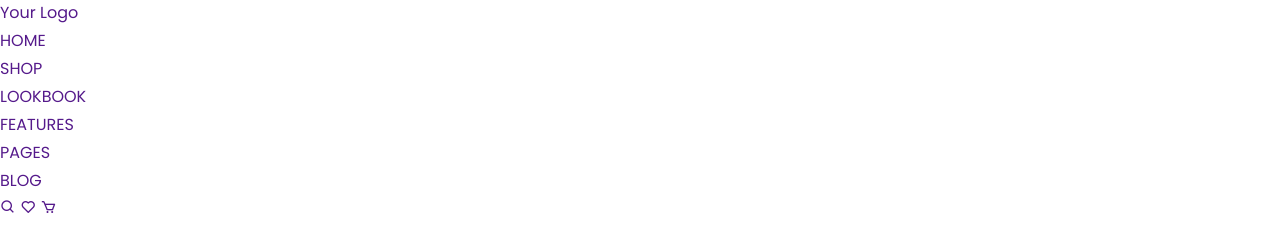
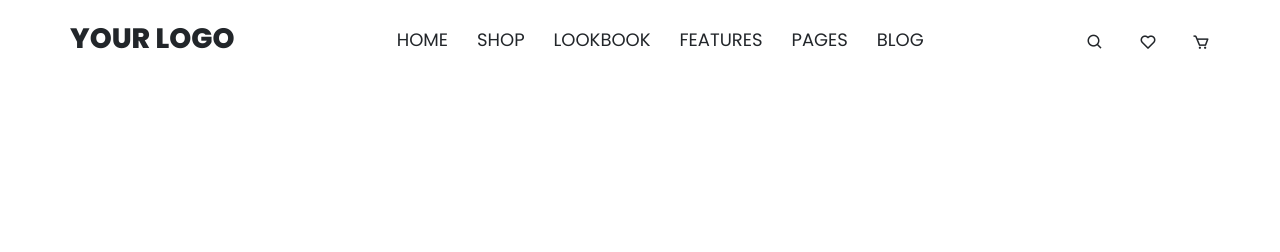
Before and after one commit to Fayzu1in/new, a plain HTML site: page index.html in a window 1280 px wide. Drawn offline with nearby package versions, Linux system fonts and the light colour scheme.

Commit message:
dodelat_dz

```diff
--- /dev/null
+++ b/assets/scss/_mixins.scss
@@ -0,0 +1,43 @@
+
+// @mixin flex () {
+//     display: flex;
+//     align-items: center;
+//     justify-content: space-between;
+
+// }
+// @mixin absolute($left, $top, $right, $bottom: null){
+//     position: absolute;
+//     left: $left;
+//     top: $top;
+//     right: $right;
+//     bottom: $bottom;
+
+
+// }
+// @mixin adaptive($screen:small) {
+//     @if ($screen==tablet) {
+//         @media screen and (max-width: 768px) {
+//             @content;
+
+//         }
+
+//     }@else if($screen==smartphone){
+//         @media screen and (max-width:576px) {
+//             @content;
+//         }
+//     }@else {
+//         @media screen and (max-width:360px) {
+//          @content;
+//         }
+//     }
+
+// }
+
+
+@mixin flex($align:null, $justify:null, $direction:null) {
+    display: flex;
+    align-items: $align;
+    justify-content: $justify;
+    flex-direction: $direction;
+
+}
--- a/assets/scss/style.scss
+++ b/assets/scss/style.scss
@@ -1,11 +1,84 @@
+
+
+// p{
+//     color: $color-main;
+// }
+// body{
+//     font-family: poppins, sans-serif;
+// }
+// .wrapper{
+//     @include mixins.flex ();
+// }
+// p{
+//     font-size: 40px;
+//     @include mixins.adaptive(tablet){
+//         font-size: 30px;
+//     }
+//     @include mixins.adaptive(smartphone){
+//         font-size: 24px;
+//         color: black;
+//     }
+// }
+
+
 @use 'font';
 @use 'reset';
-
+@use 'mixins';
 @use 'variables' as *;
 
-p{
+body{
+    font-family: poppins;
+
+}
+.wrapper{
+    display: flex;
+    flex-direction: column;
+    min-height: 100%;
+}
+
+._container{
+    max-width: $container-size;
+    margin-inline: auto;
+}
+.logo{
+    font-size: 28px;
+    font-weight: $weight-bold;
     color: $color-main;
+    text-transform: uppercase;
+
 }
-body{
-    font-family: poppins, sans-serif;
+.header{
+    background-color: #fff;
+
+    &__body{
+        height: 83px;
+        @include mixins.flex(center, space-between)
+    }
+
+    &__menu{
+        flex-basis: (527px / $container-size) * 100%;
+    }
+
+    &__list{
+        @include mixins.flex(center, space-between)
+    }
+
+&__link{
+    color: $color-main;
+    font-size: $size-secondary;
 }
+
+&__features{
+    @include mixins.flex(center)
+
+}
+&__icons{
+    @include mixins.flex(center, center);
+    font-size: $size-secondary;
+    color: $color-main;
+
+    &:not(:first-child){
+        margin-left: 35px;
+    }
+}
+}
--- a/index.html
+++ b/index.html
@@ -16,7 +16,7 @@
       <header class="header">
         <div class="header__container _container">
           <div class="header__body">
-            <a href="" class="header__logo">Your Logo</a>
+            <a href="" class="header__logo logo">Your Logo</a>
             <nav class="header__menu">
               <ul class="header__list">
                 <li class="header__item">
```
Also changed, not shown: assets/scss/_variables.scss (+4 -4 lines), assets/css/style.css.
